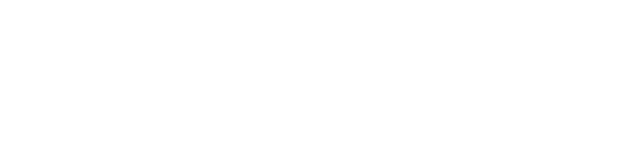
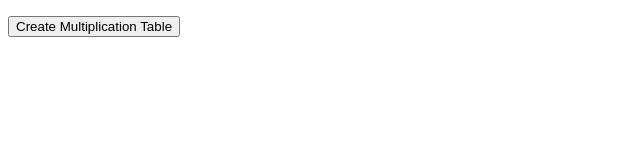
Before and after one commit to AngiMangy/Lecture-Six-Assignment, a plain HTML site: page index.html in a window 1280 px wide. Shown: the whole page, without its empty margins (0-640 px from the left). Drawn offline with Linux system fonts and the light colour scheme.

Commit message:
completed the mult. table

```diff
--- a/index.html
+++ b/index.html
@@ -6,7 +6,8 @@
     <title>Lecture Six Assignment</title>
 </head>
 <body>
-
+    <ul id = "multTable"></ul>
+    <button id="tableButton" onclick="createMultTable()">Create Multiplication Table</button>
 
     <script src="index.js"></script>
 </body>
--- a/index.js
+++ b/index.js
@@ -0,0 +1,11 @@
+// Multiplication Table
+    function createMultTable(){
+        let num = Number(window.prompt("Enter A Number"))
+        for(let i = 1; i < 11; i++){
+            let item = document.createElement("li")
+            item.innerHTML = `${num} * ${i} = ${num * i}`
+            document.getElementById("multTable").appendChild(item)
+            }
+        }
+
+// Colorful Buttons
```
